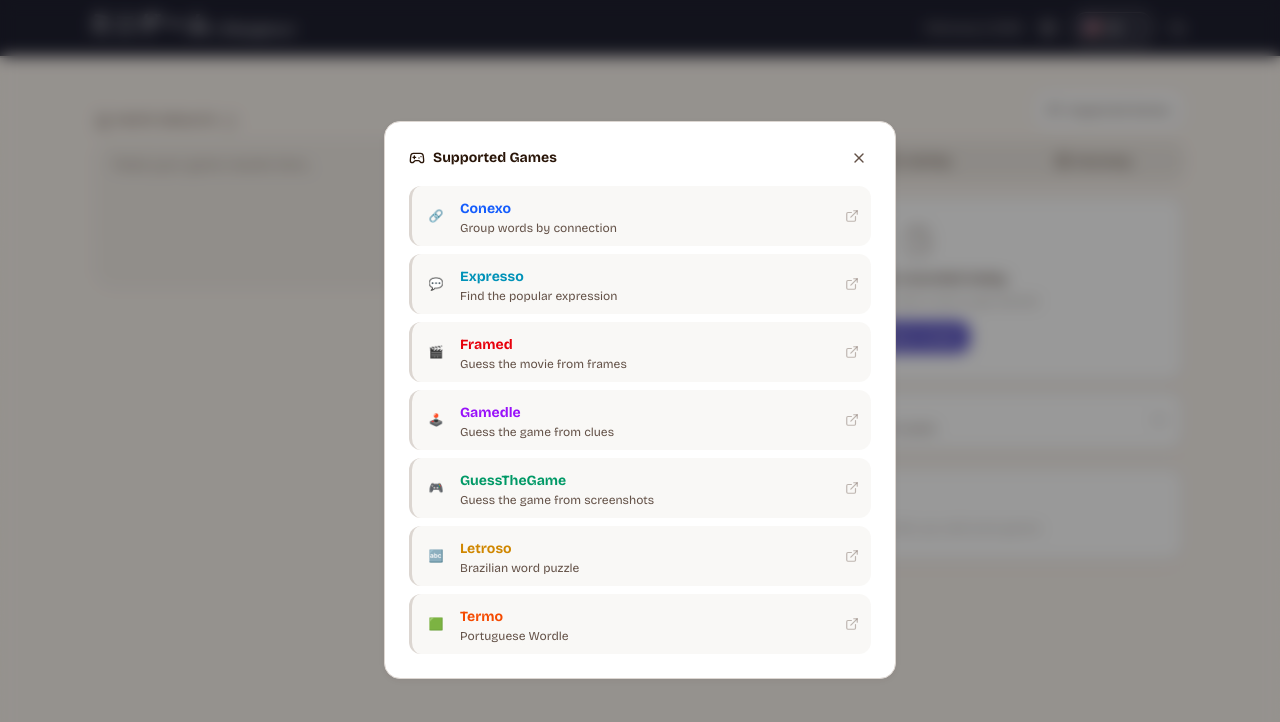
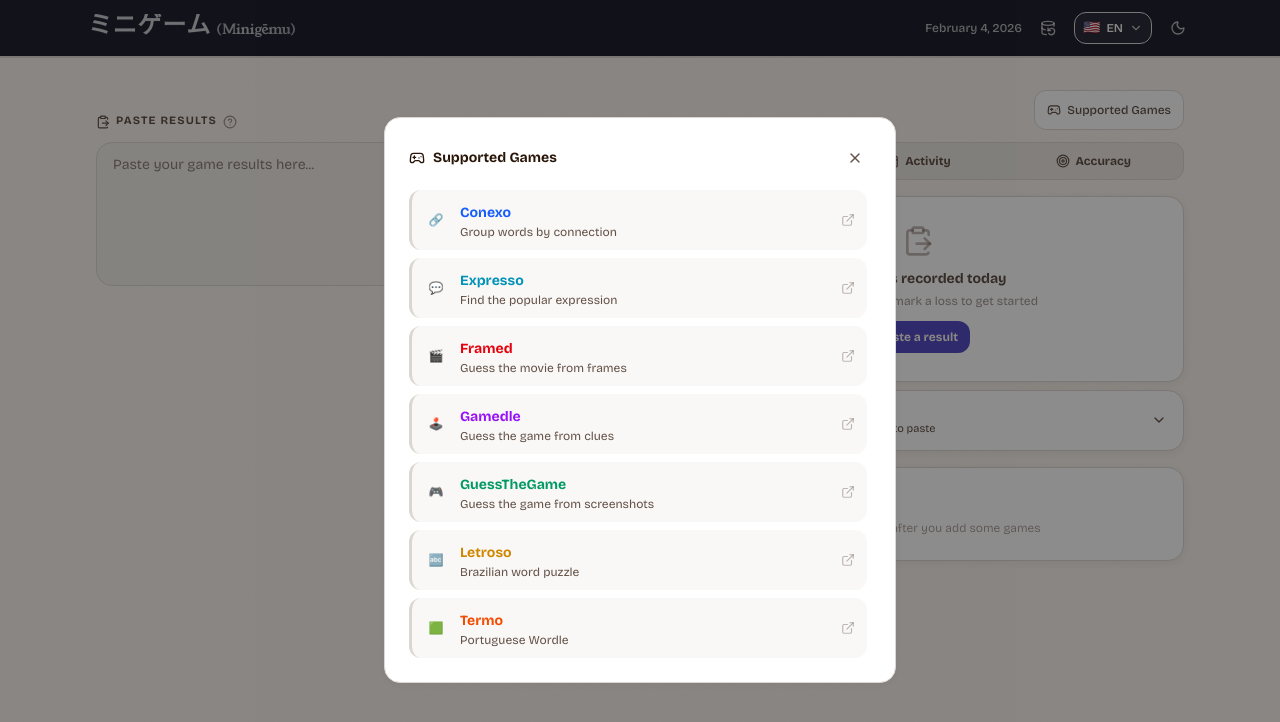
Before and after one commit to fofinhos-studios/daily-game-tracker, a React (Vite) app: page / in a window 1280 px wide. Both pictures are taken after a click on the button "Supported Games". Shown: the top 722 px of the page. Built offline with nearby package versions, Linux system fonts and the light colour scheme; a web font is replaced by a local one.

Commit message:
feat(ui): improve supported games modal

```diff
--- a/src/App.tsx
+++ b/src/App.tsx
@@ -7,7 +7,7 @@
   RotateCcw,
   Target,
 } from "lucide-react"
-import { useMemo, useState } from "react"
+import { useCallback, useMemo, useState } from "react"
 import { BackupModal } from "@/components/backup/BackupModal"
 import { GameFilter } from "@/components/filters/GameFilter"
 import { SectionHeading } from "@/components/help/SectionHeading"
@@ -37,6 +37,8 @@
   const [gameFilter, setGameFilter] = useState<Set<GameType>>(new Set())
   const [showSupportedGames, setShowSupportedGames] = useState(false)
   const [showBackup, setShowBackup] = useState(false)
+
+  const closeSupportedGames = useCallback(() => setShowSupportedGames(false), [])
 
   const viewDate = selectedDate || today
   const entry = store.getEntry(viewDate)
@@ -202,7 +204,7 @@
         </div>
       </main>
 
-      {showSupportedGames && <SupportedGamesModal onClose={() => setShowSupportedGames(false)} />}
+      {showSupportedGames && <SupportedGamesModal onClose={closeSupportedGames} />}
       {showBackup && (
         <BackupModal
           data={store.data}
--- a/src/components/input/GameIcon.tsx
+++ b/src/components/input/GameIcon.tsx
@@ -25,6 +25,7 @@
       src={info.favicon}
       alt=""
       aria-hidden="true"
+      decoding="async"
       onError={() => setFailed(true)}
       className={cn("inline-block shrink-0 rounded-sm object-contain", className)}
     />
--- a/src/components/layout/SupportedGamesModal.tsx
+++ b/src/components/layout/SupportedGamesModal.tsx
@@ -42,7 +42,7 @@
       role="dialog"
       aria-modal="true"
       aria-label={t.app.supportedGamesTitle}
-      className="fixed inset-0 z-50 flex items-center justify-center bg-black/40 backdrop-blur-sm animate-fade-in"
+      className="fixed inset-0 z-50 flex items-end justify-center bg-black/45 px-2 pt-2 sm:items-center sm:p-4 motion-safe:animate-fade-in-fast"
       onClick={(e) => {
         if (e.target === overlayRef.current) onClose()
       }}
@@ -52,7 +52,7 @@
     >
       <div
         ref={dialogRef}
-        className="card-surface mx-4 w-full max-w-lg rounded-2xl p-6 shadow-xl animate-fade-in-up"
+        className="card-surface flex max-h-[calc(100dvh-1rem)] w-full max-w-lg flex-col rounded-t-2xl p-4 pb-[max(1rem,env(safe-area-inset-bottom))] shadow-xl sm:rounded-2xl sm:p-6 motion-safe:animate-dialog-in"
       >
         <div className="mb-4 flex items-center justify-between">
           <h2 className="inline-flex items-center gap-2 text-sm font-bold text-foreground">
@@ -63,13 +63,13 @@
             type="button"
             onClick={onClose}
             aria-label={t.app.viewSupportedGames}
-            className="rounded-md p-1 text-muted-foreground transition-colors hover:text-foreground"
+            className="touch-manipulation rounded-md p-2 text-muted-foreground transition-colors hover:text-foreground focus-visible:outline-2 focus-visible:outline-offset-2 focus-visible:outline-ring"
           >
             <X className="h-4 w-4" />
           </button>
         </div>
 
-        <div className="space-y-2">
+        <div className="min-h-0 space-y-2 overflow-y-auto overscroll-contain pr-1">
           {GAME_ORDER.map((game) => {
             const info = GAME_INFO[game]
             return (
@@ -78,7 +78,7 @@
                 href={info.url}
                 target="_blank"
                 rel="noopener noreferrer"
-                className={`group flex items-center gap-3 rounded-lg border-l-[3px] bg-muted/30 px-3 py-2.5 transition-all hover:bg-muted/60 ${GAME_BORDER_COLORS[game]}`}
+                className={`group flex touch-manipulation items-center gap-3 rounded-lg border-l-[3px] bg-muted/30 px-3 py-2.5 transition-colors hover:bg-muted/60 focus-visible:outline-2 focus-visible:outline-offset-2 focus-visible:outline-ring ${GAME_BORDER_COLORS[game]}`}
               >
                 <GameIcon gameType={game} className="h-6 w-6" />
                 <div className="min-w-0 flex-1">
--- a/src/index.css
+++ b/src/index.css
@@ -267,6 +267,17 @@
   }
 }
 
+@keyframes dialog-in {
+  from {
+    opacity: 0;
+    transform: translateY(8px) scale(0.99);
+  }
+  to {
+    opacity: 1;
+    transform: translateY(0) scale(1);
+  }
+}
+
 .title-shimmer {
   --title-shimmer-base: rgb(255 255 255 / 0.78);
   --title-shimmer-highlight: rgb(255 255 255 / 1);
@@ -317,6 +328,14 @@
   animation: fade-in 0.3s ease-out both;
 }
 
+.animate-fade-in-fast {
+  animation: fade-in 0.15s ease-out both;
+}
+
+.animate-dialog-in {
+  animation: dialog-in 0.16s ease-out both;
+}
+
 .animate-pulse-once {
   animation: pulse-once 0.3s ease-out;
 }
```
